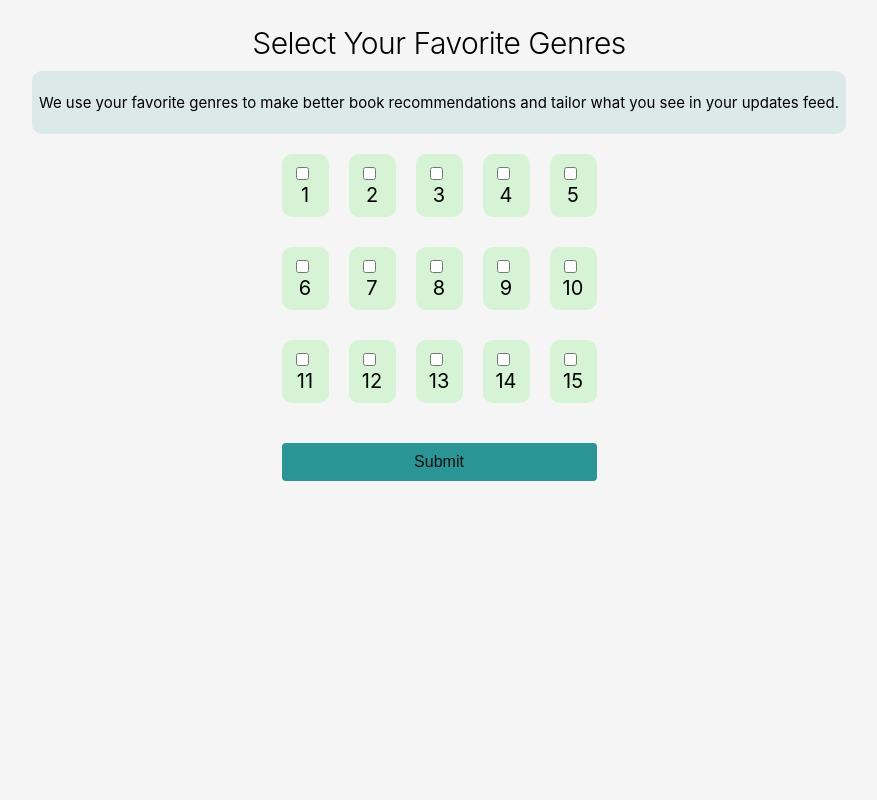
After one commit to WalidHASNAOUI/BookBridges-Project, a PHP site: page /genre.php in a window 1280 px wide. The commit adds this page. Shown: the whole page, without its empty margins (201-1078 px from the left). Run offline with PHP 8.4, Linux system fonts and the light colour scheme.

Commit message:
sign up nd in + genre with sql requests

```diff
--- /dev/null
+++ b/genre.css
@@ -0,0 +1,79 @@
+body {
+    font-family: -apple-system, BlinkMacSystemFont, "Segoe UI", "Noto Sans", Helvetica, Arial, sans-serif, "Apple Color Emoji", "Segoe UI Emoji";
+    display: flex;
+    flex-direction: column;
+    align-items: center;
+    min-height: 100vh;
+    margin: 0;
+    background-color: #f5f5f5;
+    font-size: 20px;
+    padding: 20px;
+    box-sizing: border-box;
+    overflow: auto;
+}
+
+h1 {
+    font-family: -apple-system, BlinkMacSystemFont, "Segoe UI", "Noto Sans", Helvetica, Arial, sans-serif, "Apple Color Emoji", "Segoe UI Emoji";
+    font-size: 30px;
+    font-weight: var(--base-text-weight-light, 300);
+    letter-spacing: -0.5px;
+    margin-bottom: 10px;
+    margin-top: 5px;
+}
+
+.info-box {
+    background-color: rgba(0, 128, 128, 0.1);
+    padding: 7px;
+    border-radius: 10px;
+    margin-bottom: 20px;
+    text-align: center;
+    font-size: 15px;
+}
+
+.genres {
+    display: grid;
+    grid-template-columns: repeat(5, 1fr);
+    gap: 20px;
+    width: 100%;
+    max-width: 1200px;
+    box-sizing: border-box;
+    justify-items: center;
+}
+
+.form-group {
+    display: flex;
+    flex-direction: column;
+    align-items: center;
+    text-align: left;
+    background-color: rgba(144, 238, 144, 0.3);
+    padding: 10px;
+    border-radius: 10px;
+    width: 100%;
+    box-sizing: border-box;
+    margin-bottom: 10px;
+}
+
+.form-group input {
+    margin-right: 10px;
+}
+
+button {
+    width: 100%;
+    padding: 10px;
+    background-color: rgba(0, 128, 128, 0.822);
+    border: none;
+    border-radius: 4px;
+    color: #101010;
+    font-size: 16px;
+    cursor: pointer;
+    box-sizing: border-box;
+}
+
+button:hover {
+    background-color: rgb(12, 188, 188);
+    color: #ffffff;
+}
+
+.c1{
+    margin-top: 30px;
+}
--- /dev/null
+++ b/genre.php
@@ -0,0 +1,82 @@
+<!DOCTYPE html>
+<html lang="fr">
+<head>
+    <meta charset="UTF-8">
+    <meta name="viewport" content="width=device-width, initial-scale=1.0">
+    <title>Select Your Favorite Genres</title>
+    <link rel="stylesheet" href="genre.css">
+</head>
+<body>
+    <h1>Select Your Favorite Genres</h1>
+    <div class="info-box">
+        <p>We use your favorite genres to make better book recommendations and tailor what you see in your updates feed.</p>
+    </div>
+    <form id="genreForm">
+        <div class="genres">
+            <div class="form-group">
+                <input type="checkbox" id="genre1" name="genres" value="1">
+                <label for="genre1">1</label>
+            </div>
+            <div class="form-group">
+                <input type="checkbox" id="genre2" name="genres" value="2">
+                <label for="genre2">2</label>
+            </div>
+            <div class="form-group">
+                <input type="checkbox" id="genre3" name="genres" value="3">
+                <label for="genre3">3</label>
+            </div>
+            <div class="form-group">
+                <input type="checkbox" id="genre4" name="genres" value="4">
+                <label for="genre4">4</label>
+            </div>
+            <div class="form-group">
+                <input type="checkbox" id="genre5" name="genres" value="5">
+                <label for="genre5">5</label>
+            </div>
+            <div class="form-group">
+                <input type="checkbox" id="genre6" name="genres" value="6">
+                <label for="genre6">6</label>
+            </div>
+            <div class="form-group">
+                <input type="checkbox" id="genre7" name="genres" value="7">
+                <label for="genre7">7</label>
+            </div>
+            <div class="form-group">
+                <input type="checkbox" id="genre8" name="genres" value="8">
+                <label for="genre8">8</label>
+            </div>
+            <div class="form-group">
+                <input type="checkbox" id="genre9" name="genres" value="9">
+                <label for="genre9">9</label>
+            </div>
+            <div class="form-group">
+                <input type="checkbox" id="genre10" name="genres" value="10">
+                <label for="genre10">10</label>
+            </div>
+            <div class="form-group">
+                <input type="checkbox" id="genre11" name="genres" value="11">
+                <label for="genre11">11</label>
+            </div>
+            <div class="form-group">
+                <input type="checkbox" id="genre12" name="genres" value="12">
+                <label for="genre12">12</label>
+            </div>
+            <div class="form-group">
+                <input type="checkbox" id="genre13" name="genres" value="13">
+                <label for="genre13">13</label>
+            </div>
+            <div class="form-group">
+                <input type="checkbox" id="genre14" name="genres" value="14">
+                <label for="genre14">14</label>
+            </div>
+            <div class="form-group">
+                <input type="checkbox" id="genre15" name="genres" value="15">
+                <label for="genre15">15</label>
+            </div>
+        </div>
+        <div class= c1>
+            <button type="submit">Submit</button>
+        </div>
+    </form>
+</body>
+</html>
--- a/signup.php
+++ b/signup.php
@@ -1,3 +1,4 @@
+<?php include 'fctsignup.php'; ?>
 <!DOCTYPE html>
 <html lang="fr">
 <head>
@@ -11,7 +12,9 @@
         <img src="book.png" alt="BookMeet Logo">
         <h1>Sign up to BookMeet</h1>
 
-        <form id="signupForm">
+        <?php include 'fctsignup.php'; ?>
+
+        <form id="signupForm" method="post" action="signup.php">
             <div class="form-group">
                 <label for="first-name">First Name</label>
                 <input type="text" id="first-name" name="first-name" required>
```
Also changed, not shown: fctlogin.php (added, +29 -0 lines), fctpassword.php (added, +29 -0 lines), fctsignup.php (added, +28 -0 lines), login.php (+13 -4 lines), password.php (+15 -5 lines).
